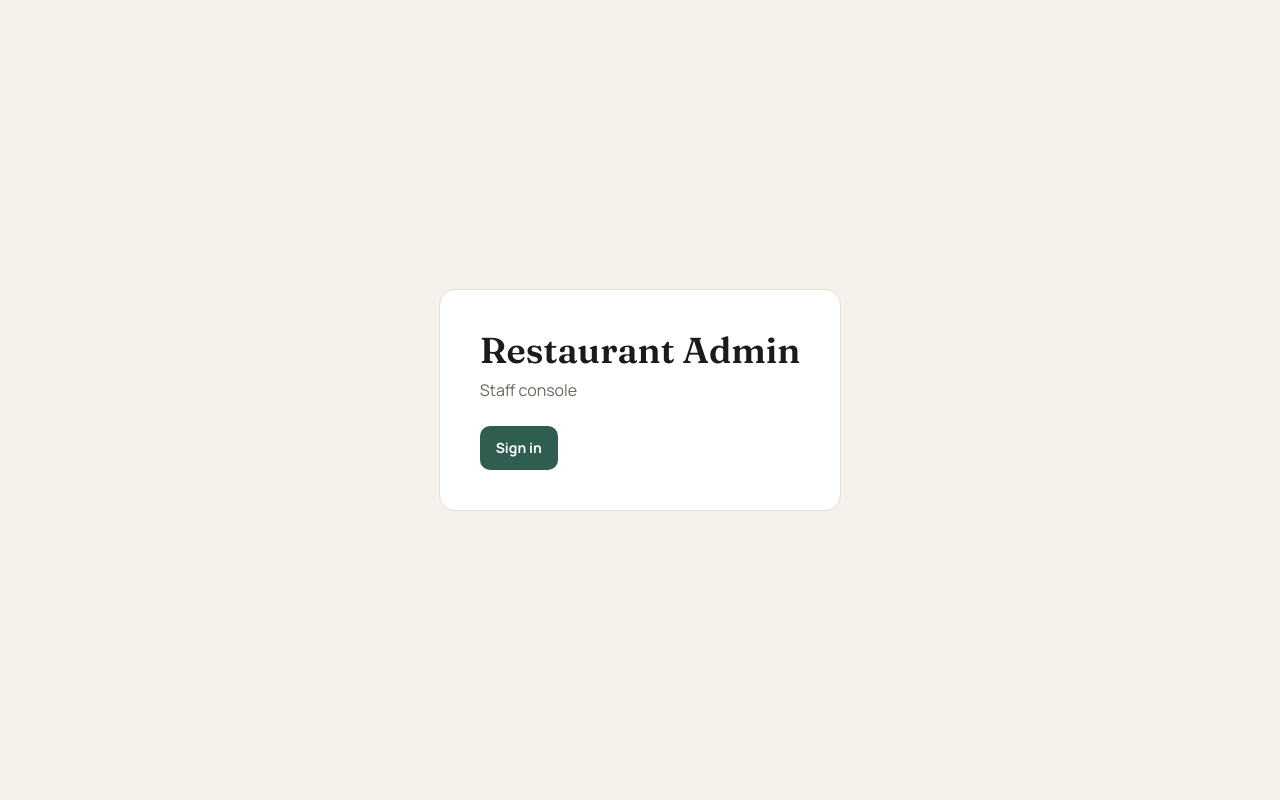
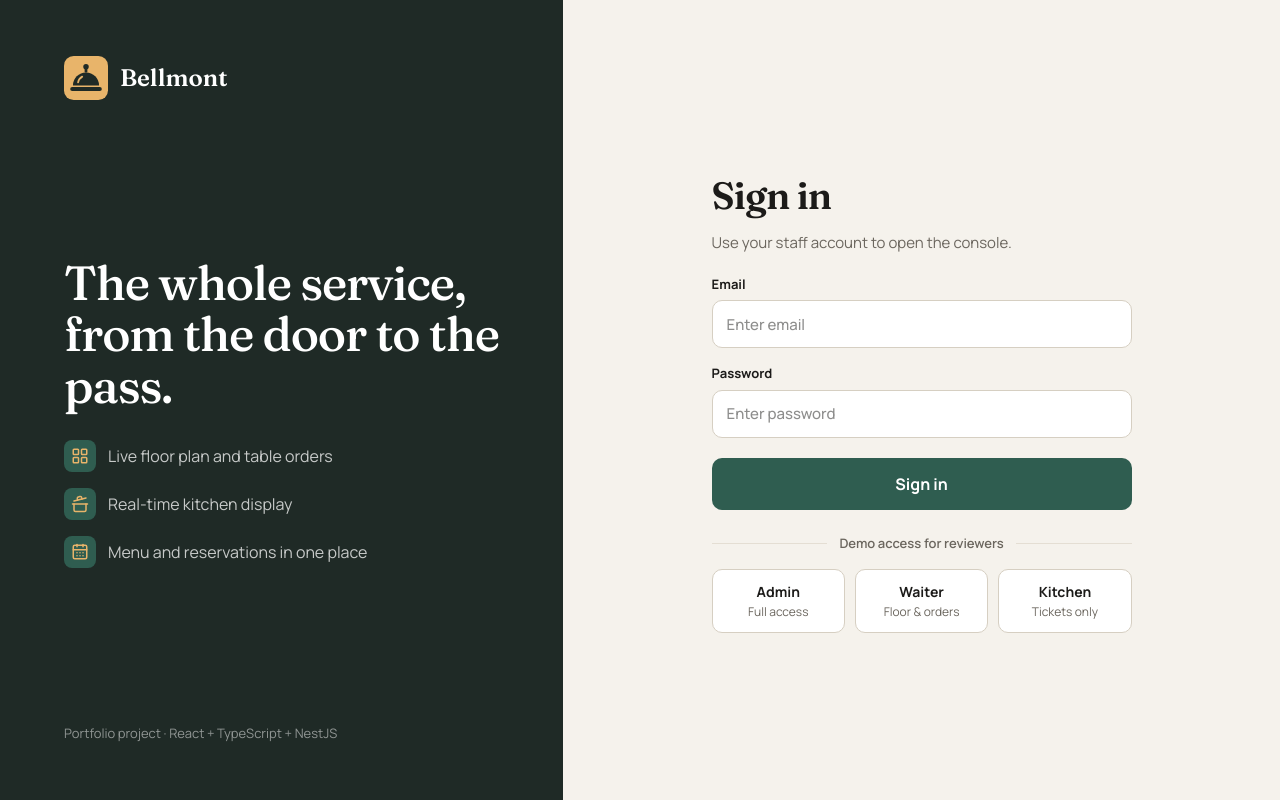
Before and after one commit to Liv-O/restaurant-admin, a React (Vite) app: page /login in a window 1280 px wide. Built offline with nearby package versions, Linux system fonts and the light colour scheme; no server answers.

Commit message:
feat(auth): add login page with demo access

```diff
--- a/src/api/auth.ts
+++ b/src/api/auth.ts
@@ -7,7 +7,7 @@ export async function login(credentials: { email: string; password: string }): P
 }
 
 export async function logout(): Promise<void> {
-  const response = await api.post<void>('/auth/logout');
+  await api.post<void>('/auth/logout');
 }
 
 export async function getMe(): Promise<User> {
--- /dev/null
+++ b/src/features/auth/LoginForm.tsx
@@ -0,0 +1,99 @@
+import { zodResolver } from '@hookform/resolvers/zod';
+import { useForm } from 'react-hook-form';
+import { z } from 'zod';
+import useLogin from './useLogin';
+import FormField from '@/components/ui/FormField';
+import Button from '@/components/ui/Button';
+
+const loginSchema = z.object({
+  email: z.string().trim().min(1, 'Email is required').email('Invalid email address'),
+  password: z.string().min(1, 'Password is required'),
+});
+
+type LoginValues = z.infer<typeof loginSchema>;
+
+const DEMO_ACCOUNTS = [
+  { role: 'Admin', description: 'Full access', email: 'anna@bellmont.example' },
+  { role: 'Waiter', description: 'Floor & orders', email: 'waiter@bellmont.example' },
+  { role: 'Kitchen', description: 'Tickets only', email: 'kitchen@bellmont.example' },
+];
+
+export default function LoginForm() {
+  const defaultValues: LoginValues = {
+    email: '',
+    password: '',
+  };
+
+  const {
+    register,
+    handleSubmit,
+    formState: { errors },
+    setValue,
+  } = useForm<LoginValues>({ defaultValues, resolver: zodResolver(loginSchema) });
+
+  const { mutate: login, isPending: isLoginPending, error: loginError } = useLogin();
+
+  function onSubmit(data: LoginValues) {
+    login(data);
+  }
+
+  return (
+    <form onSubmit={handleSubmit(onSubmit)} className="flex flex-col gap-4">
+      <FormField label="Email" error={errors.email?.message} errorId="email-error">
+        <input
+          className="h-12 rounded-[10px] border border-input bg-surface px-3.5 text-[15px] font-medium focus-visible:border-primary focus-visible:ring-3 focus-visible:ring-primary/15 focus-visible:outline-none aria-invalid:border-danger aria-invalid:bg-danger-soft"
+          aria-describedby="email-error"
+          aria-invalid={!!errors.email}
+          placeholder="Enter email"
+          autoComplete="username"
+          {...register('email')}
+        />
+      </FormField>
+      <FormField label="Password" error={errors.password?.message} errorId="password-error">
+        <input
+          className="h-12 rounded-[10px] border border-input bg-surface px-3.5 text-[15px] font-medium focus-visible:border-primary focus-visible:ring-3 focus-visible:ring-primary/15 focus-visible:outline-none aria-invalid:border-danger aria-invalid:bg-danger-soft"
+          aria-describedby="password-error"
+          aria-invalid={!!errors.password}
+          type="password"
+          placeholder="Enter password"
+          autoComplete="current-password"
+          {...register('password')}
+        />
+      </FormField>
+      {loginError && (
+        <div
+          role="alert"
+          className="rounded-[10px] bg-tone-red px-3.5 py-3 text-sm font-semibold text-tone-red-ink"
+        >
+          {loginError.message}
+        </div>
+      )}
+      <Button type="submit" size="lg" className="mt-1 w-full" disabled={isLoginPending}>
+        {isLoginPending ? 'Sign in...' : 'Sign in'}
+      </Button>
+      <div className="mt-2 flex items-center gap-3 text-[13px] font-semibold text-muted">
+        <span className="h-px flex-1 bg-line" />
+        Demo access for reviewers
+        <span className="h-px flex-1 bg-line" />
+      </div>
+
+      <div className="grid grid-cols-3 gap-2.5">
+        {DEMO_ACCOUNTS.map((account) => (
+          <button
+            key={account.email}
+            type="button"
+            disabled={isLoginPending}
+            onClick={() => {
+              setValue('email', account.email);
+              setValue('password', 'password');
+            }}
+            className="flex h-16 flex-col items-center justify-center gap-0.5 rounded-[10px] border border-input bg-surface transition-colors hover:border-primary hover:bg-primary/5 disabled:cursor-not-allowed disabled:opacity-50"
+          >
+            <span className="text-sm font-bold">{account.role}</span>
+            <span className="text-xs text-muted">{account.description}</span>
+          </button>
+        ))}
+      </div>
+    </form>
+  );
+}
--- /dev/null
+++ b/src/features/auth/useLogin.ts
@@ -0,0 +1,16 @@
+import { login } from '@/api/auth';
+import { useMutation, useQueryClient } from '@tanstack/react-query';
+import { useNavigate } from 'react-router';
+
+export default function useLogin() {
+  const queryClient = useQueryClient();
+  const navigate = useNavigate();
+
+  return useMutation({
+    mutationFn: (credentials: { email: string; password: string }) => login(credentials),
+    onSuccess: (user) => {
+      queryClient.setQueryData(['me'], user);
+      navigate('/dashboard', { replace: true });
+    },
+  });
+}
--- a/src/pages/login/LoginPage.tsx
+++ b/src/pages/login/LoginPage.tsx
@@ -1,14 +1,60 @@
-import Button from '@/components/ui/Button';
-import Card from '@/components/ui/Card';
+import { CalendarDays, CookingPot, LayoutGrid } from 'lucide-react';
+import logoUrl from '@/assets/favicon-bell.svg';
+import LoginForm from '@/features/auth/LoginForm';
+import { Navigate } from 'react-router';
+import useMe from '@/features/auth/useMe';
+
+const FEATURES = [
+  { icon: LayoutGrid, text: 'Live floor plan and table orders' },
+  { icon: CookingPot, text: 'Real-time kitchen display' },
+  { icon: CalendarDays, text: 'Menu and reservations in one place' },
+];
 
 export default function LoginPage() {
+  const { data: user, isPending } = useMe();
+
+  if (isPending) return null;
+  if (user) return <Navigate to="/dashboard" replace />;
+
   return (
-    <main className="flex min-h-screen items-center justify-center">
-      <Card className="p-10">
-        <h1 className="font-display text-4xl font-semibold">Restaurant Admin</h1>
-        <p className="text-muted mt-2">Staff console</p>
-        <Button className="mt-6">Sign in</Button>
-      </Card>
-    </main>
+    <div className="flex min-h-screen bg-bg">
+      {/* Left: brand panel */}
+      <aside className="hidden w-[44%] max-w-160 shrink-0 flex-col justify-between bg-sidebar px-16 py-14 lg:flex">
+        <div className="flex items-center gap-3">
+          <img src={logoUrl} alt="" className="size-11" />
+          <span className="font-display text-2xl font-semibold text-white">Bellmont</span>
+        </div>
+
+        <div className="flex flex-col gap-7">
+          <h2 className="font-display text-5xl leading-[1.08] font-medium tracking-tight text-white">
+            The whole service, from the door to the pass.
+          </h2>
+          <ul className="flex flex-col gap-4 text-base text-white/75">
+            {FEATURES.map(({ icon: Icon, text }) => (
+              <li key={text} className="flex items-center gap-3">
+                <span className="flex size-8 items-center justify-center rounded-lg bg-primary text-accent">
+                  <Icon className="size-4.5" aria-hidden="true" />
+                </span>
+                {text}
+              </li>
+            ))}
+          </ul>
+        </div>
+
+        <p className="text-[13px] text-white/50">Portfolio project · React + TypeScript + NestJS</p>
+      </aside>
+
+      {/* Right: form */}
+      <main className="flex flex-1 items-center justify-center px-6 py-12">
+        <div className="flex w-full max-w-105 flex-col gap-5">
+          <div className="flex flex-col gap-2">
+            <h1 className="font-display text-[38px] font-semibold tracking-tight">Sign in</h1>
+            <p className="text-[15px] text-muted">Use your staff account to open the console.</p>
+          </div>
+
+          <LoginForm />
+        </div>
+      </main>
+    </div>
   );
 }
```
